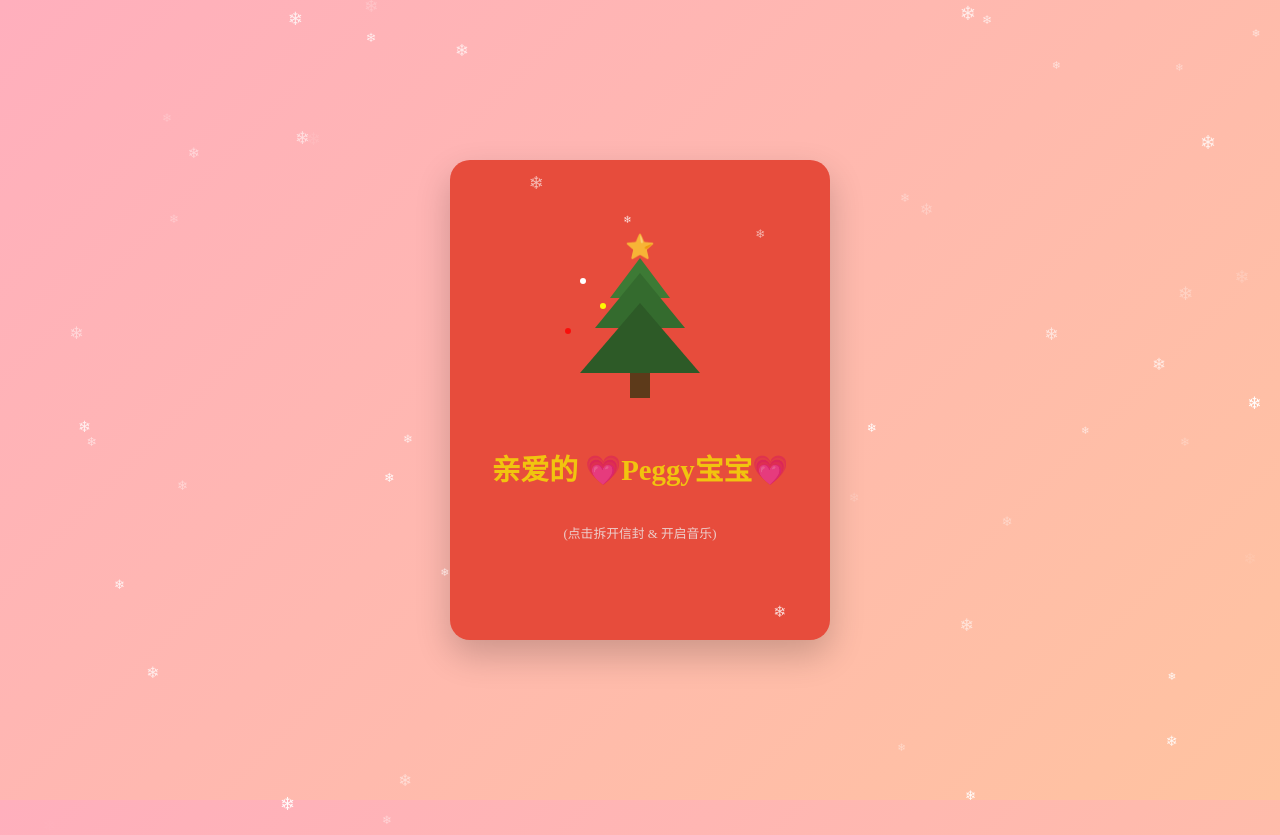
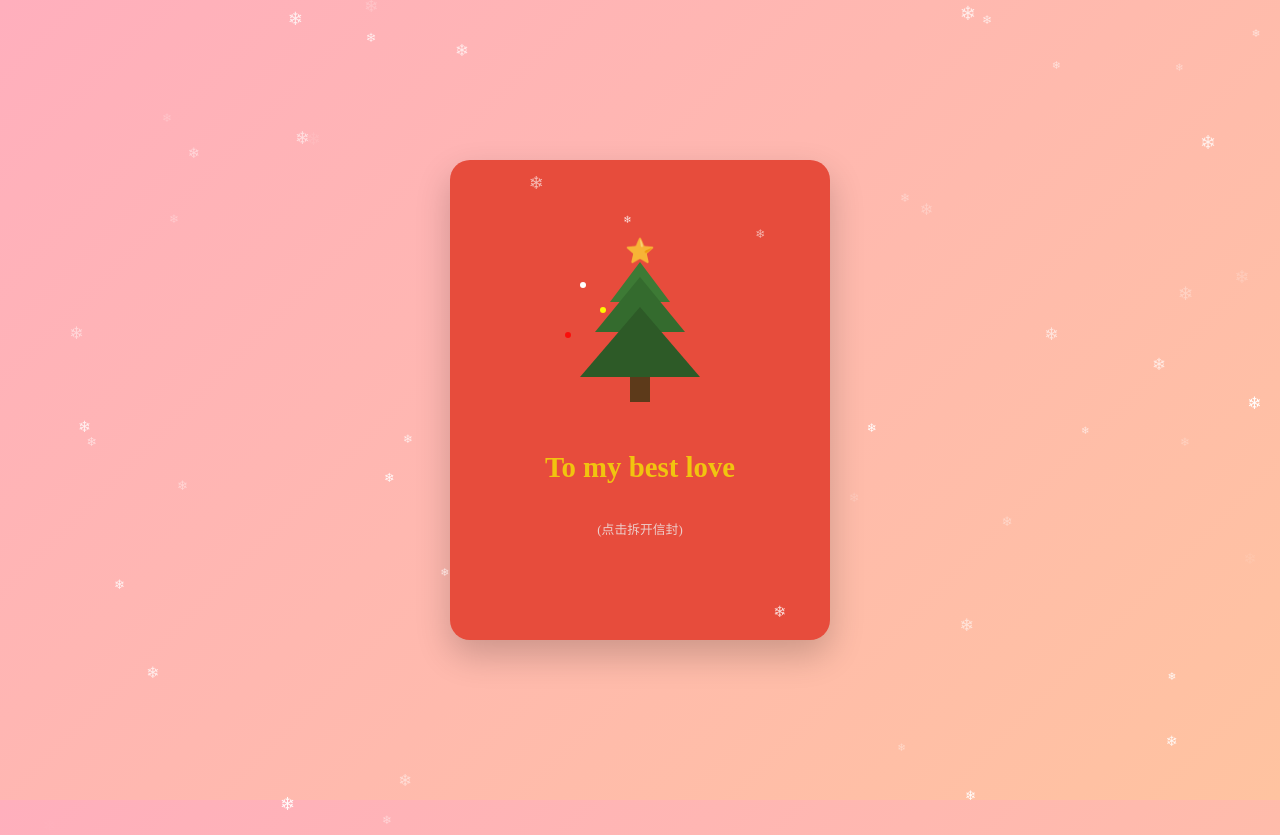
Before and after one commit to hyf1888/christmas, a plain HTML site: page index.html in a window 1280 px wide. Drawn offline with Linux system fonts and the light colour scheme.

Commit message:
Update index.html

```diff
--- a/index.html
+++ b/index.html
@@ -128,7 +128,7 @@
             <div class="light" style="background:#ff0; top:45px; left:20px; animation-delay:0.3s;"></div>
             <div class="light" style="background:#f00; top:70px; left:-15px; animation-delay:0.6s;"></div>
         </div>
-        <h1 id="title">亲爱的 💗Peggy宝宝💗</h1>
+        <h1 id="title">To my best love</h1>
         <p id="message">
             when I think of you, I’m reminded of the beautiful plains of Iowa.<br>
             The distance between us is breaking my spirit.<br>
@@ -140,7 +140,7 @@
             🎄 Merry Christmas, my girl! 🎄
         </p>
         <div class="hint" style="font-size: 0.8em; margin-top: 20px; color: #eee; opacity: 0.8;">
-            (点击拆开信封 & 开启音乐)
+            (点击拆开信封)
         </div>
     </div>
 
@@ -183,7 +183,7 @@
             const music = document.getElementById('bgMusic');
 
             card.classList.add('open');
-            document.getElementById('title').innerText = "Merry Christmas! ❤️";
+            document.getElementById('title').innerText = "亲爱的 💗Peggy宝宝💗";
 
             // 播放音乐
             music.play().catch(err => {
```
